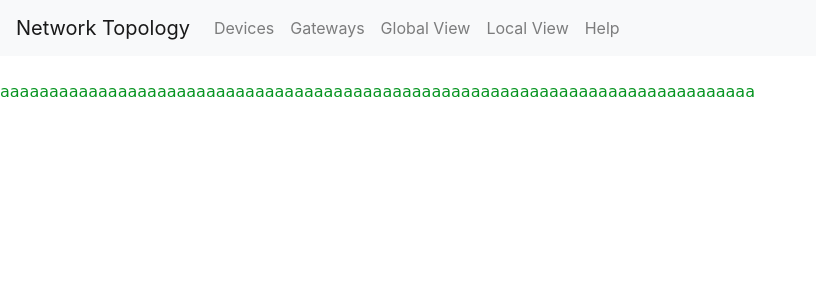
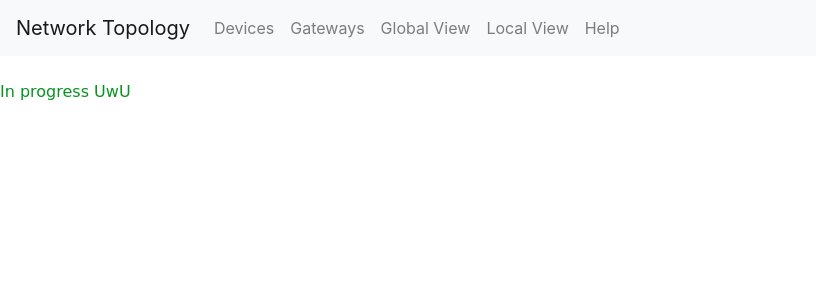
Before and after one commit to rydanie/TeamPG_IoT_Frontend, a React (Create React App) app: page /help in a window 1280 px wide. Shown: the top 300 px of the page, without its empty margins (0-816 px from the left). Built offline with nearby package versions, Linux system fonts and the light colour scheme.

Commit message:
Re-upload of Help
For some reason when I select the Help file to upload, two nodes want to tag along. No clue why

```diff
--- a/src/help/Help.tsx
+++ b/src/help/Help.tsx
@@ -2,6 +2,6 @@ import React from "react";
 import "../App.css";
 export default function Help(){
     return <div class="faq">
-aaaaaaaaaaaaaaaaaaaaaaaaaaaaaaaaaaaaaaaaaaaaaaaaaaaaaaaaaaaaaaaaaaaaaaaaaaaaa
+         In progress UwU
     </div>
 }
```
